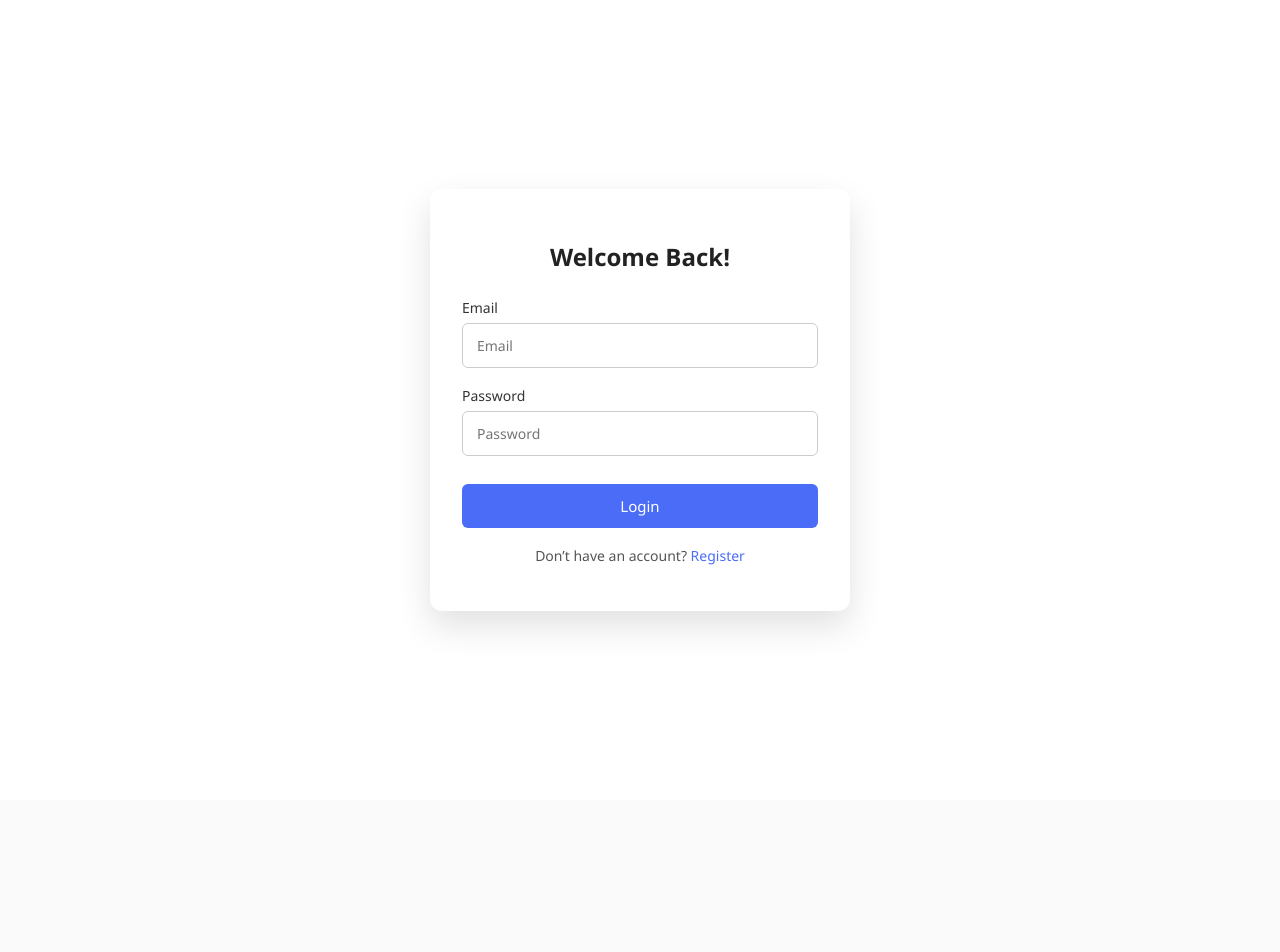
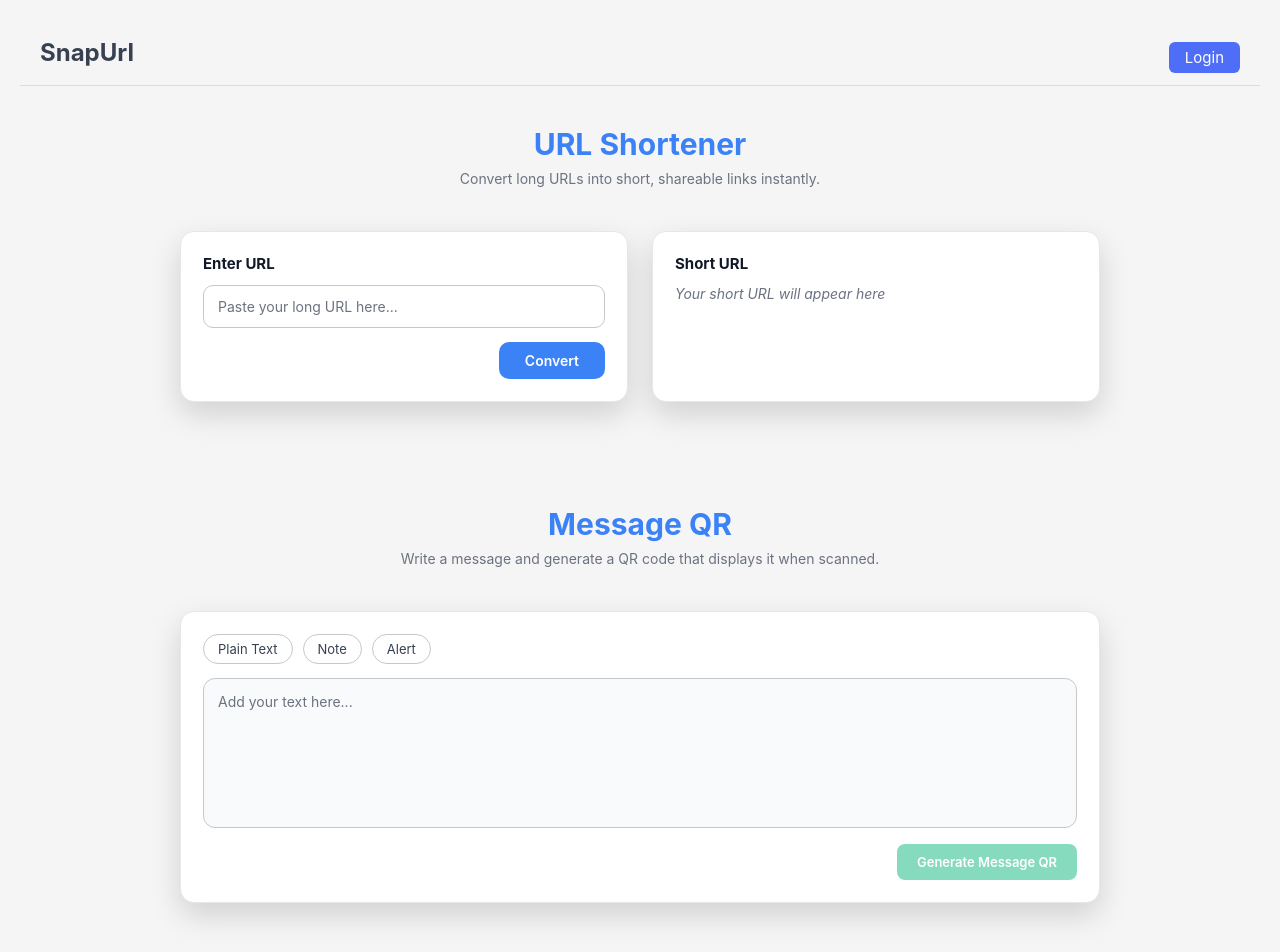
Before and after one commit to KripaGurung/snapurl, a React (Vite) app in the folder frontend/: page / in a window 1280 px wide. Shown: the top 952 px of the page. Before the commit the page ends 800 px from the top, so only its background shows below. Built offline with nearby package versions, Linux system fonts and the light colour scheme.

Commit message:
resolve navbar login button width and auth flow

```diff
--- a/frontend/package.json
+++ b/frontend/package.json
@@ -13,6 +13,7 @@
     "axios": "^1.13.2",
     "react": "^19.2.0",
     "react-dom": "^19.2.0",
+    "react-icons": "^5.5.0",
     "react-router-dom": "^7.12.0"
   },
   "devDependencies": {
--- a/frontend/src/App.jsx
+++ b/frontend/src/App.jsx
@@ -1,5 +1,6 @@
 import './App.css'
 import {  BrowserRouter as Router, Routes, Route, } from 'react-router-dom';
+import Navbar from './components/Navbar.jsx';
 import Login from './pages/login.jsx';
 import Signup from './pages/signup.jsx';
 import CreateUrl from './pages/createUrl.jsx';
@@ -10,9 +11,9 @@ function AppContent() {
   return (
     <>
     <Routes>
-      <Route path="/" element={<Login />} />
+      <Route path="/" element={ <> <Navbar /> <CreateUrl />  </> } />
+      <Route path="/login" element={<Login />} />
       <Route path="/signup" element={<Signup />} />
-      <Route path="/create" element={<CreateUrl />} />
     </Routes>
     </>
   )
--- /dev/null
+++ b/frontend/src/components/Navbar.css
@@ -0,0 +1,43 @@
+.navbar {
+    display: flex;
+    justify-content: space-between;
+    align-items: center;
+    padding: 12px 20px;
+    border-bottom: 1px solid #ddd;
+}
+
+.navbar-logo {
+    cursor: pointer;
+    font-weight: bold;
+}
+
+.user-box {
+    display: flex;
+    align-items: center;
+    gap: 10px;
+}
+
+.navbar .login-btn {
+    width: auto !important;
+    padding: 6px 16px;
+    border: none;
+    border-radius: 6px;
+    background-color: #4f6ef7;
+    color: white;
+    cursor: pointer;
+}
+
+.navbar .logout-btn {
+    width: auto !important;
+    padding: 6px 14px;
+    border: none;
+    border-radius: 6px;
+    border-radius: 6px;
+    background-color: #dc3545;
+    color: white;
+    cursor: pointer;
+}
+
+.username {
+    font-weight: 500;
+}
--- /dev/null
+++ b/frontend/src/components/Navbar.jsx
@@ -0,0 +1,40 @@
+import { FaUserCircle } from "react-icons/fa";
+import { useNavigate } from "react-router-dom";
+import "./Navbar.css";
+
+function Navbar() {
+  const navigate = useNavigate();
+  const token = localStorage.getItem("access_token");
+  const email = localStorage.getItem("user_email");
+
+  const username = email ? email.split("@")[0] : "";
+
+  const logout = () => {
+    localStorage.clear();
+    navigate("/login");
+  };
+
+  return (
+    <div className="navbar">
+      <h2 className="navbar-logo" onClick={() => navigate("/")}>
+        SnapUrl
+      </h2>
+
+      {!token ? (
+        <button className="login-btn" onClick={() => navigate("/login")}>
+          Login
+        </button>
+      ) : (
+        <div className="user-box">
+          <FaUserCircle size={22} />
+          <span className="username">{username}</span>
+          <button className="logout-btn" onClick={logout}>
+            Logout
+          </button>
+        </div>
+      )}
+    </div>
+  );
+}
+
+export default Navbar;
--- a/frontend/src/pages/createUrl.css
+++ b/frontend/src/pages/createUrl.css
@@ -1,67 +1,106 @@
-body {
-    background: #fafafa;
-    font-family: "Segoe UI", Arial, sans-serif;
+* {
+    font-family: "Inter", system-ui, sans-serif;
     margin: 0;
     padding: 0;
+    color: #374151;
+}
+
+body {
+    background: #f5f5f5;
+    padding: 20px;
+    min-height: 100vh;
+}
+
+.section {
+    border-radius: 24px;
+    padding: 40px 20px;
+    margin-bottom: 24px;
+}
+
+.section h1 {
+    text-align: center;
+    font-size: 30px;
+    font-weight: 700;
+    color: #3b82f6;
+    margin-bottom: 6px;
+}
+
+.section-desc {
+    text-align: center;
+    color: #6b7280;
+    margin-bottom: 42px;
+    font-size: 14px;
+    max-width: 600px;
+    margin-left: auto;
+    margin-right: auto;
+    line-height: 1.5;
 }
 
 .container {
-    display: flex;
-    justify-content: center;
-    gap: 40px;
-    margin-top: 60px;
+    max-width: 920px;
+    margin: 0 auto;
+    display: grid;
+    grid-template-columns: repeat(auto-fit, minmax(300px, 1fr));
+    gap: 24px;
 }
 
 .card {
-    width: 380px;
-    min-height: 260px;
-    background: #f9f6f2;
-    border-radius: 20px;
-    padding: 30px;
-    box-shadow: 0 8px 20px rgba(0, 0, 0, 0.06);
+    border-radius: 14px;
+    padding: 22px;
+    box-shadow: 0 12px 30px rgba(0, 0, 0, 0.15);
+    background: #ffffff;
+    border: 1px solid #e5e7eb;
 }
 
 .card h2 {
-    color: #777;
-    font-size: 26px;
-    margin-bottom: 22px;
+    font-size: 15px;
+    margin-bottom: 12px;
+    color: #111827;
 }
 
-input {
+.card input {
     width: 100%;
-    padding: 14px;
-    font-size: 15px;
+    padding: 12px 14px;
     border-radius: 10px;
-    border: 1px solid #ccc;
+    border: 1px solid #c7c7c7;
+    outline: none;
+    background: #ffffff;
+    color: #111827;
+    font-size: 14px;
+    margin-bottom: 14px;
+    box-sizing: border-box;
 }
 
-input:focus {
-    outline: none;
-    border-color: #4f46e5;
+.card input::placeholder {
+    color: #6b7280;
 }
 
-button {
-    margin-top: 22px;
-    padding: 12px 32px;
+.card button {
+    width: auto;
+    padding: 10px 26px;
     border-radius: 10px;
     border: none;
-    background: #4f46e5;
-    color: white;
-    font-size: 16px;
     cursor: pointer;
+    font-size: 14px;
+    font-weight: 600;
+    background: #3b82f6;
+    color: #ffffff;
+    margin-left: auto;
+    display: block;
+    transition: background 0.2s ease;
 }
 
-button:hover {
-    opacity: 0.9;
+.card button:hover {
+    background: #2563eb;
 }
 
 .short-link {
     display: block;
-    margin-top: 30px;
-    font-size: 17px;
-    color: #4f46e5;
+    word-break: break-all;
+    font-size: 14px;
+    color: #2563eb;
     text-decoration: none;
-    word-break: break-all;
+    margin-bottom: 12px;
 }
 
 .short-link:hover {
@@ -69,102 +108,205 @@ button:hover {
 }
 
 .muted {
-    margin-top: 35px;
-    color: #aaa;
-    font-size: 15px;
+    color: #6b7280;
+    font-size: 14px;
+    font-style: italic;
 }
 
 .qr-center {
     display: flex;
     justify-content: center;
-    margin-top: 45px;
+    margin-top: 34px;
 }
 
 .qr-box {
+    border-radius: 14px;
+    padding: 22px;
+    box-shadow: 0 12px 30px rgba(0, 0, 0, 0.15);
     background: #ffffff;
-    padding: 30px 40px;
-    border-radius: 20px;
+    border: 1px solid #e5e7eb;
     text-align: center;
-    box-shadow: 0 12px 28px rgba(0, 0, 0, 0.08);
 }
 
 .qr-box img {
-    width: 220px;
+    width: 200px;
+    height: 200px;
+    display: block;
+    margin: 0 auto;
 }
 
 .qr-box p {
-    margin-top: 14px;
-    font-size: 15px;
-    color: #555;
-}
-
-.qr-actions {
-    margin-top: 18px;
-    display: flex;
-    justify-content: center;
-    gap: 18px;
-}
-
-.download-btn,
-.share-btn {
-    padding: 10px 18px;
-    border-radius: 10px;
-    font-size: 14px;
-    cursor: pointer;
-    text-decoration: none;
-    color: white;
-    border: none;
-}
-
-.download-btn {
-    background: #4f46e5;
-}
-
-.share-btn {
-    background: #0ea5e9;
-}
-
-.download-btn:hover,
-.share-btn:hover {
-    opacity: 0.9;
+    margin-top: 10px;
+    color: #374151;
+    font-size: 13px;
 }
 
 .modal-backdrop {
     position: fixed;
-    inset: 0;
-    background: rgba(0, 0, 0, 0.35);
-    backdrop-filter: blur(5px);
+    top: 0;
+    left: 0;
+    right: 0;
+    bottom: 0;
+    background: rgba(0, 0, 0, 0.4);
     display: flex;
     justify-content: center;
     align-items: center;
-    z-index: 999;
+    z-index: 1000;
 }
 
 .modal {
-    background: white;
-    width: 320px;
-    padding: 30px 35px;
-    border-radius: 18px;
-    text-align: center;
+    border-radius: 14px;
+    padding: 22px;
+    box-shadow: 0 12px 30px rgba(0, 0, 0, 0.15);
+    background: #ffffff;
+    border: 1px solid #e5e7eb;
+    min-width: 300px;
 }
 
 .modal h3 {
-    margin: 0;
-    font-size: 20px;
-    color: #333;
+    margin-bottom: 20px;
+    font-size: 16px;
+    color: #111827;
 }
 
 .modal-buttons {
     display: flex;
-    justify-content: center;
-    gap: 25px;
-    margin-top: 25px;
+    gap: 12px;
+    justify-content: flex-end;
 }
 
-.modal .yes {
-    background: #22c55e;
+.modal-buttons .yes {
+    background: #3b82f6;
+    color: #ffffff;
+    padding: 8px 20px;
+    border-radius: 8px;
+    border: none;
+    cursor: pointer;
+    font-size: 14px;
+    font-weight: 600;
 }
 
-.modal .no {
-    background: #ef4444;
+.modal-buttons .no {
+    background: #9ca3af;
+    color: #ffffff;
+    padding: 8px 20px;
+    border-radius: 8px;
+    border: none;
+    cursor: pointer;
+    font-size: 14px;
+    font-weight: 600;
 }
+
+.modal-buttons button:hover {
+    opacity: 0.9;
+}
+
+.message-panel {
+    max-width: 920px;
+    margin: 0 auto;
+    min-height: 280px;
+    border-radius: 14px;
+    padding: 22px;
+    box-shadow: 0 12px 30px rgba(0, 0, 0, 0.15);
+    background: #ffffff;
+    border: 1px solid #e5e7eb;
+    display: flex;
+    flex-direction: column;
+}
+
+.message-actions {
+    display: flex;
+    gap: 10px;
+    margin-bottom: 14px;
+}
+
+.message-actions button {
+    padding: 6px 14px;
+    border-radius: 999px;
+    border: 1px solid #c7c7c7;
+    background: #ffffff;
+    color: #374151;
+    cursor: pointer;
+    font-size: 13px;
+    transition: all 0.2s ease;
+}
+
+.message-actions button:hover {
+    background: #f3f4f6;
+}
+
+.message-actions button.active {
+    background: #10b981;
+    color: #ffffff;
+    border-color: #10b981;
+}
+
+.message-input {
+    width: 100%;
+    flex-grow: 1;
+    min-height: 150px;
+    background: #ffffff;
+    border-radius: 12px;
+    border: 1px solid #c7c7c7;
+    padding: 14px;
+    color: #111827;
+    font-size: 14px;
+    resize: none;
+    outline: none;
+    margin-bottom: 16px;
+    box-sizing: border-box;
+    font-family: "Inter", system-ui, sans-serif;
+}
+
+.message-input::placeholder {
+    color: #6b7280;
+}
+
+.message-input:disabled {
+    background: #f9fafb;
+    cursor: not-allowed;
+}
+
+.generate-message-btn {
+    width: auto;
+    padding: 8px 20px;
+    border-radius: 8px;
+    border: none;
+    cursor: pointer;
+    font-size: 13px;
+    font-weight: 600;
+    background: #10b981;
+    color: #ffffff;
+    transition: background 0.2s ease;
+    align-self: flex-end;
+    margin-top: auto;
+    min-width: 160px;
+    height: 36px;
+}
+
+.generate-message-btn:hover {
+    background: #059669;
+}
+
+.generate-message-btn:disabled {
+    opacity: 0.5;
+    cursor: not-allowed;
+    background: #10b981;
+}
+
+.note-alert {
+    background: #fef3c7;
+    border-left: 4px solid #f59e0b;
+    padding: 12px 16px;
+    margin: 16px 0;
+    color: #92400e;
+    font-size: 14px;
+    border-radius: 0 8px 8px 0;
+}
+
+.qr-title {
+    color: #10b981;
+    font-size: 15px;
+    font-weight: 600;
+    margin-bottom: 12px;
+}
--- a/frontend/src/pages/createUrl.jsx
+++ b/frontend/src/pages/createUrl.jsx
@@ -1,5 +1,6 @@
 import { useState } from "react";
 import api from "../services/api";
+import { useNavigate } from "react-router-dom";
 import "./CreateUrl.css";
 
 function CreateUrl() {
@@ -8,45 +9,90 @@ function CreateUrl() {
   const [shortCode, setShortCode] = useState("");
   const [showModal, setShowModal] = useState(false);
   const [qrImage, setQrImage] = useState(null);
+  const [msgType, setMsgType] = useState("");
+  const [msgContent, setMsgContent] = useState("");
+  const [msgQrUrl, setMsgQrUrl] = useState("");
+
+  const navigate = useNavigate();
 
   const handleCreate = async () => {
-    const token = localStorage.getItem("token");
+    const token = localStorage.getItem("access_token");
     if (!token) {
       alert("Please login first");
+      navigate("/login");
       return;
     }
 
     try {
-      const res = await api.post("/urls/", {
+      const res = await api.post(
+        "/urls/",
+        {
           original_url: url,
-      });
+        },
+        {
+          headers: {
+            Authorization: `Bearer ${token}`,
+          },
+        }
+      );
 
       setShortUrl(res.data.short_url);
       setShortCode(res.data.short_code);
-      setQrImage(null); // reset old QR
-    } catch {
+      setQrImage(null);
+    } catch (err) {
+      console.error(err);
       alert("Failed to shorten URL");
     }
   };
 
   const generateQR = async () => {
+    const token = localStorage.getItem("access_token");
+
     try {
       const res = await api.get(`/urls/${shortCode}/qr`, {
         responseType: "blob",
+        headers: {
+          Authorization: `Bearer ${token}`,
+        },
       });
 
       const imageURL = URL.createObjectURL(res.data);
       setQrImage(imageURL);
       setShowModal(false);
-    } catch {
+    } catch (err) {
+      console.error(err);
       alert("QR generation failed");
     }
   };
 
+  const generateMessageQR = async () => {
+    if (!msgType || !msgContent.trim()) {
+      alert("Select message type and write message");
+      return;
+    }
+
+    try {
+      const res = await api.post("/messages/", {
+        type: msgType,
+        content: msgContent,
+      });
+
+      setMsgQrUrl(res.data.qr_url);
+    } catch (err) {
+      console.error(err);
+      alert("Failed to generate Message QR");
+    }
+  };
+
   return (
-    <>
+    <div className="app-container">
+      <section className="section url-section">
+        <h1>URL Shortener</h1>
+        <p className="section-desc">
+          Convert long URLs into short, shareable links instantly.
+        </p>
+
         <div className="container">
-
           <div className="card">
             <h2>Enter URL</h2>
             <input
@@ -92,27 +138,84 @@ function CreateUrl() {
             </div>
           </div>
         )}
+      </section>
 
       {showModal && (
         <div className="modal-backdrop">
           <div className="modal">
             <h3>Do you want to generate QR?</h3>
-
             <div className="modal-buttons">
               <button className="yes" onClick={generateQR}>
                 Yes
               </button>
-              <button
-                className="no"
-                onClick={() => setShowModal(false)}
-              >
+              <button className="no" onClick={() => setShowModal(false)}>
                 No
               </button>
             </div>
           </div>
         </div>
       )}
-    </>
+
+      <section className="section message-section">
+        <h1>Message QR</h1>
+        <p className="section-desc">
+          Write a message and generate a QR code that displays it when scanned.
+        </p>
+
+        <div className="message-panel">
+          <div className="message-actions">
+            <button
+              className={msgType === "plain" ? "active" : ""}
+              onClick={() => setMsgType("plain")}
+            >
+              Plain Text
+            </button>
+
+            <button
+              className={msgType === "note" ? "active" : ""}
+              onClick={() => setMsgType("note")}
+            >
+              Note
+            </button>
+
+            <button
+              className={msgType === "alert" ? "active" : ""}
+              onClick={() => setMsgType("alert")}
+            >
+              Alert
+            </button>
+          </div>
+
+          <textarea
+            className="message-input"
+            placeholder="Add your text here..."
+            disabled={!msgType}
+            value={msgContent}
+            onChange={(e) => setMsgContent(e.target.value)}
+          />
+
+          <button
+            className="generate-message-btn"
+            onClick={generateMessageQR}
+            disabled={!msgType || !msgContent.trim()}
+          >
+            Generate Message QR
+          </button>
+        </div>
+
+        {msgQrUrl && (
+          <div className="qr-center">
+            <div className="qr-box">
+              <img
+                src={`https://api.qrserver.com/v1/create-qr-code/?size=200x200&data=${msgQrUrl}`}
+                alt="Message QR"
+              />
+              <p>Scan to view message</p>
+            </div>
+          </div>
+        )}
+      </section>
+    </div>
   );
 }
 
--- a/frontend/src/pages/login.css
+++ b/frontend/src/pages/login.css
@@ -8,7 +8,6 @@
     display: flex;
     align-items: center;
     justify-content: center;
-    background: #ffffff;
 }
 
 .login-card {
--- a/frontend/src/pages/login.jsx
+++ b/frontend/src/pages/login.jsx
@@ -24,8 +24,10 @@ const Login = () => {
         }
       );
 
-      localStorage.setItem("token", response.data.access_token);
-      navigate("/create");
+      localStorage.setItem("access_token", response.data.access_token);
+      localStorage.setItem("user_email", email);
+
+      navigate("/");
     } catch (error) {
       console.error(error);
       alert("Login failed");
```
Also changed, not shown: 1 other file (tests, documents, lock files or other folders). Lines whose indentation alone changed are shown as unchanged.
